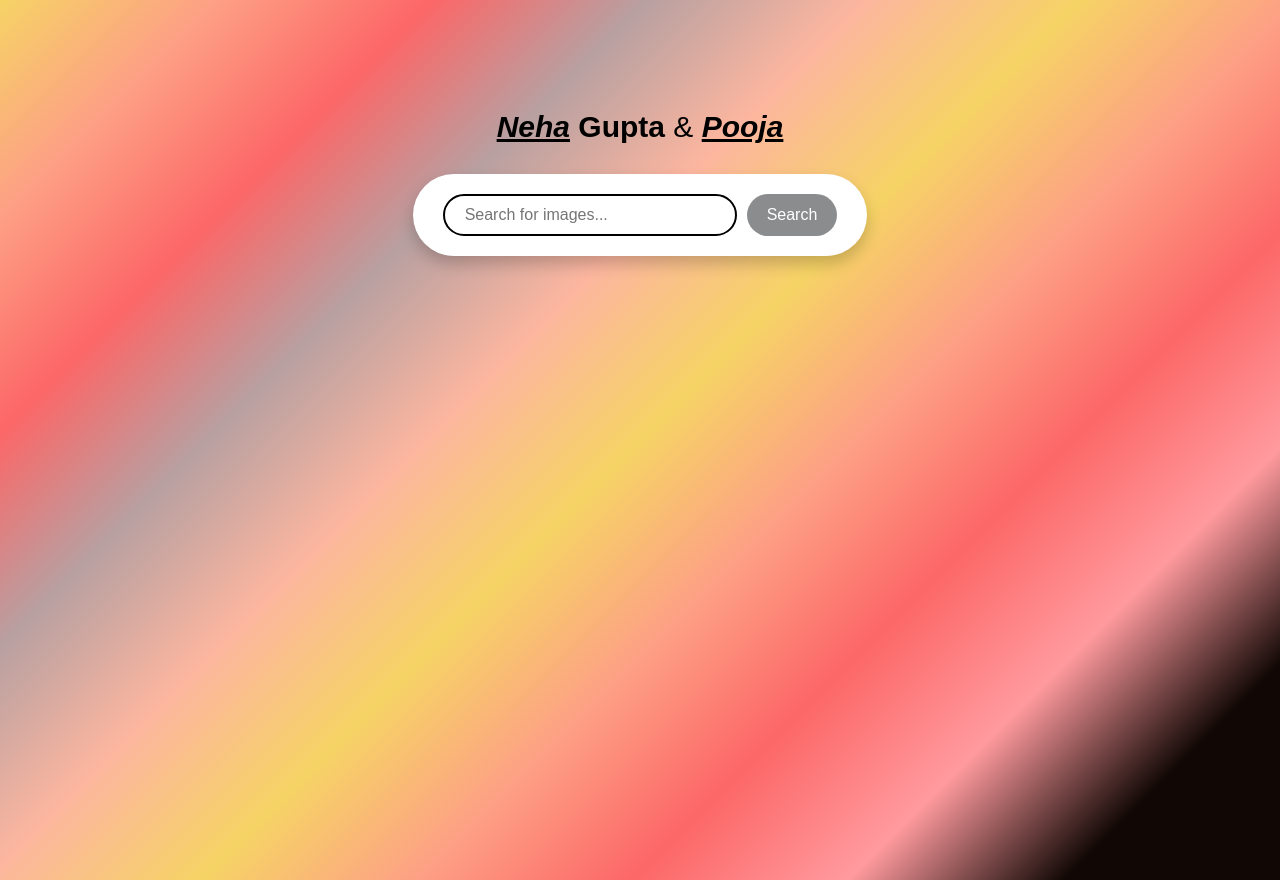
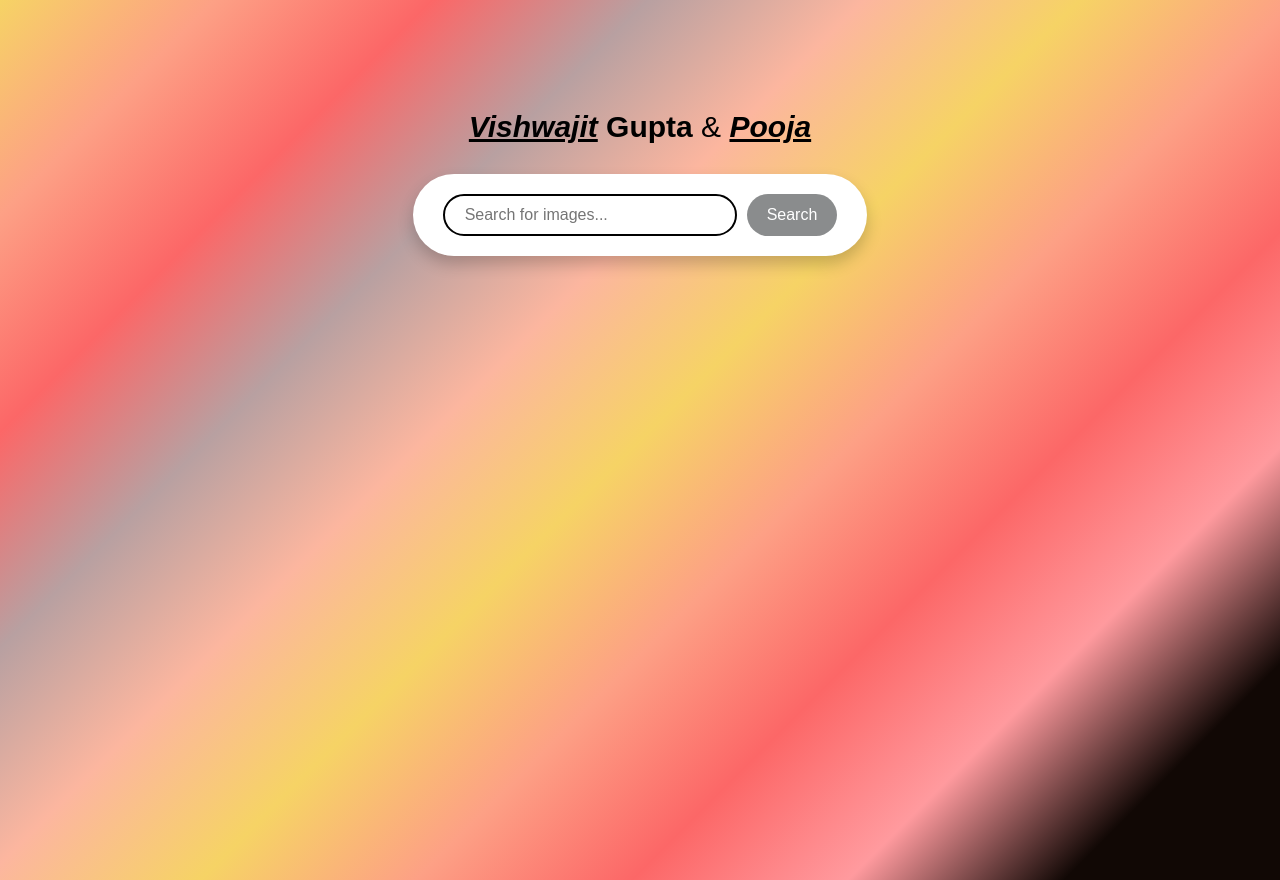
Before and after one commit to Vishwajeet1112/photo-search, a plain HTML site: page index.html in a window 1280 px wide. Drawn offline with Linux system fonts and the light colour scheme.

Commit message:
Update index.html

```diff
--- a/index.html
+++ b/index.html
@@ -7,7 +7,7 @@
   <link rel="stylesheet" href="style.css">
 </head>
 <body>
-    <p class="custom-text"><strong><i> <u> Neha</u><b> </i>Gupta</b></strong> & <strong><i> <u> Pooja</u><b> </i></b></strong></p>
+    <p class="custom-text"><strong><i> <u> Vishwajit</u><b> </i>Gupta</b></strong> & <strong><i> <u> Pooja</u><b> </i></b></strong></p>
   <div class="search-container">
     <input type="text" id="search-input" placeholder="Search for images...">
     <button id="search-button">Search</button>
```
